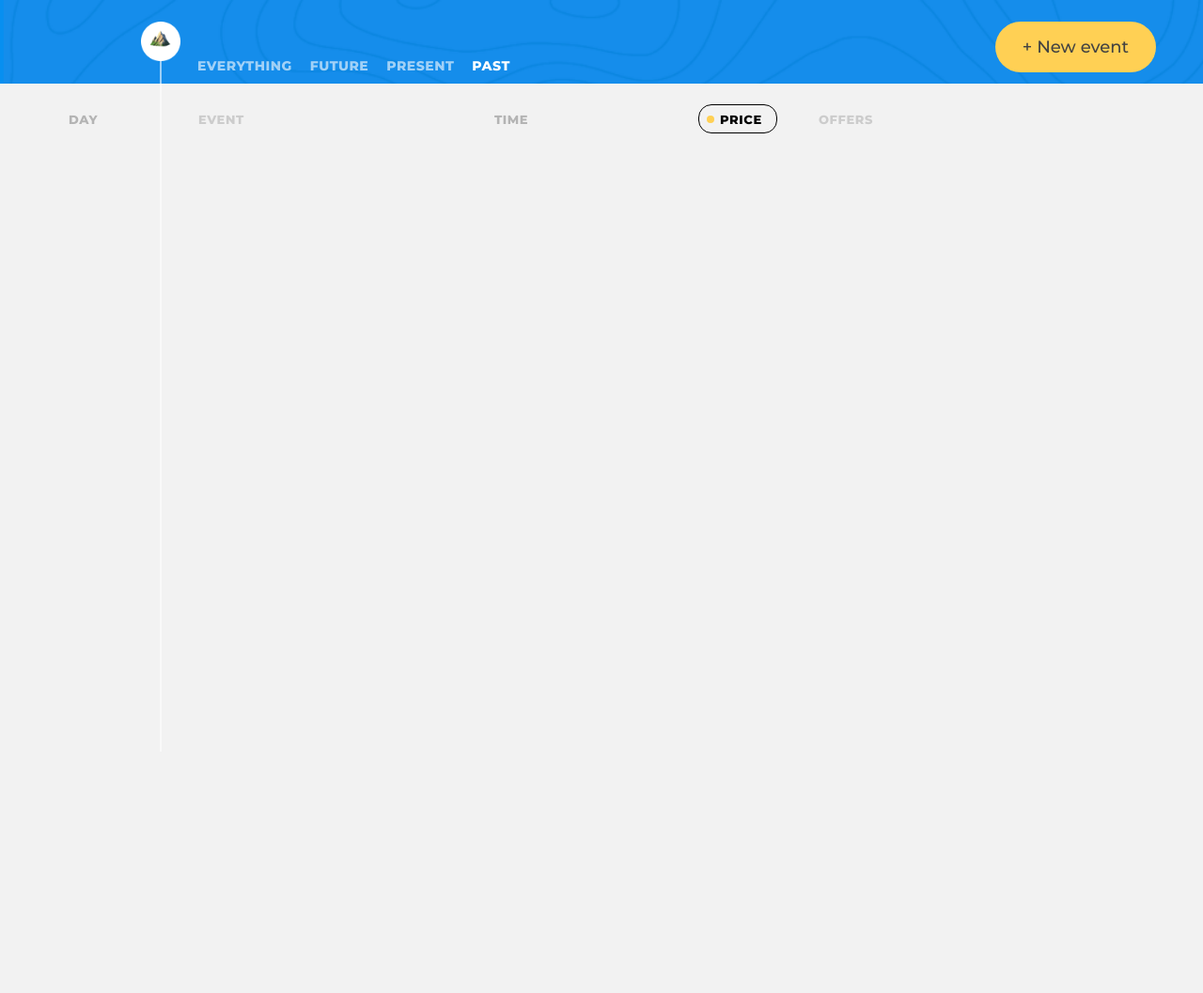
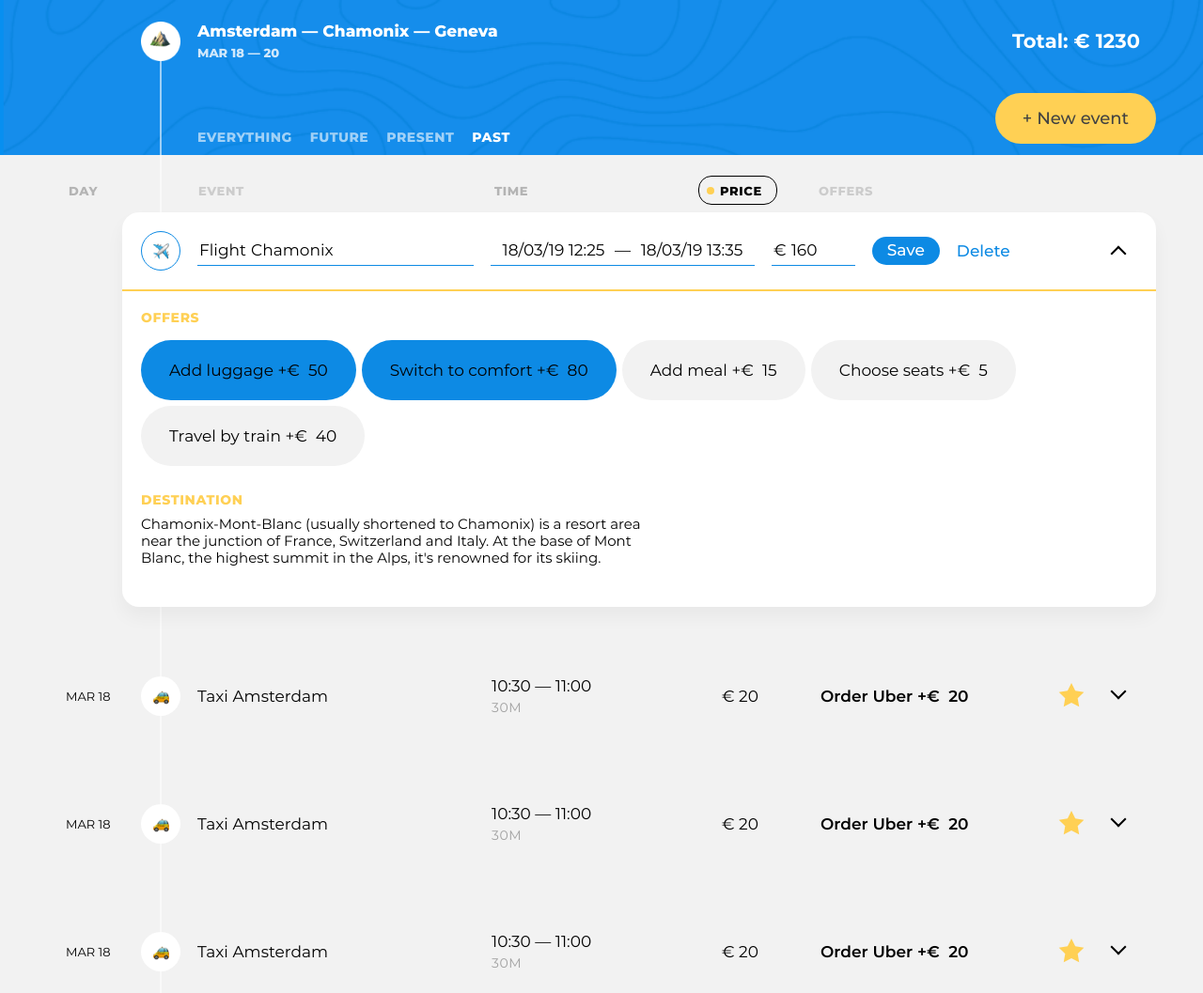
Before and after one commit to htmlacademy-ecmascript/1919267-big-trip-21, a website built with webpack: page public/index.html in a window 1280 px wide. Shown: the whole page at 94% size. Before the commit the page ends 800 px from the top, so only its background shows below. Built offline with nearby package versions, Linux system fonts and the light colour scheme.

Commit message:
добавляет events-presenter и подключает в main

```diff
--- a/src/main.js
+++ b/src/main.js
@@ -1,9 +1,13 @@
-import { render } from './render.js';
+import EventsPresenter from './presenter/events-presenter.js';
+import { render, RenderPosition } from './render.js';
 import FiltersView from './view/filters-view.js';
-import TripSortView from './view/trip-sort-view.js';
+import TripInfoView from './view/trip-info-view.js';
 
+const tripMainContainer = document.querySelector('.trip-main');
+const tripEventsBoardContainer = document.querySelector('.trip-events');
 const filtersContainer = document.querySelector('.trip-controls__filters');
-const tripSortContainer = document.querySelector('.trip-events');
+const eventsBoardPresenter = new EventsPresenter({tripEventsBoardContainer: tripEventsBoardContainer});
 
+render(new TripInfoView(), tripMainContainer, RenderPosition.AFTERBEGIN);
 render(new FiltersView(), filtersContainer);
-render(new TripSortView(), tripSortContainer);
+eventsBoardPresenter.init();
--- /dev/null
+++ b/src/presenter/events-presenter.js
@@ -0,0 +1,25 @@
+import {render, RenderPosition} from '../render.js';
+import EventsListView from '../view/events-list-view.js';
+import TripSortView from '../view/trip-sort-view.js';
+import EventEditView from '../view/event-edit-view.js';
+import EventsListItemView from '../view/events-list-item-view.js';
+
+export default class EventsPresenter {
+  tripSortComponent = new TripSortView();
+  eventsListComponent = new EventsListView();
+  eventEditComponent = new EventEditView();
+
+  constructor({tripEventsBoardContainer}) {
+    this.tripEventsBoardContainer = tripEventsBoardContainer;
+  }
+
+  init() {
+    render(this.tripSortComponent, this.tripEventsBoardContainer);
+    render(this.eventsListComponent, this.tripEventsBoardContainer);
+    render(this.eventEditComponent, this.eventsListComponent.getElement(), RenderPosition.AFTERBEGIN);
+
+    for (let i = 0; i < 3; i++) {
+      render(new EventsListItemView(), this.eventsListComponent.getElement());
+    }
+  }
+}
--- a/src/view/point-edit-view.js
+++ b/src/view/event-edit-view.js
@@ -1,6 +1,6 @@
 import { createElement } from '../render.js';
 
-function createPointEditTemplate() {
+function createEventEditTemplate() {
   return (
     `<li class="trip-events__item">
               <form class="event event--edit" action="#" method="post">
@@ -68,7 +68,7 @@ function createPointEditTemplate() {
                     <label class="event__label  event__type-output" for="event-destination-1">
                       Flight
                     </label>
-                    <input class="event__input  event__input--destination" id="event-destination-1" type="text" name="event-destination" value="" list="destination-list-1">
+                    <input class="event__input  event__input--destination" id="event-destination-1" type="text" name="event-destination" value="Chamonix" list="destination-list-1">
                     <datalist id="destination-list-1">
                       <option value="Amsterdam"></option>
                       <option value="Geneva"></option>
@@ -78,10 +78,10 @@ function createPointEditTemplate() {
 
                   <div class="event__field-group  event__field-group--time">
                     <label class="visually-hidden" for="event-start-time-1">From</label>
-                    <input class="event__input  event__input--time" id="event-start-time-1" type="text" name="event-start-time" value="19/03/19 00:00">
+                    <input class="event__input  event__input--time" id="event-start-time-1" type="text" name="event-start-time" value="18/03/19 12:25">
                     &mdash;
                     <label class="visually-hidden" for="event-end-time-1">To</label>
-                    <input class="event__input  event__input--time" id="event-end-time-1" type="text" name="event-end-time" value="19/03/19 00:00">
+                    <input class="event__input  event__input--time" id="event-end-time-1" type="text" name="event-end-time" value="18/03/19 13:35">
                   </div>
 
                   <div class="event__field-group  event__field-group--price">
@@ -89,11 +89,14 @@ function createPointEditTemplate() {
                       <span class="visually-hidden">Price</span>
                       &euro;
                     </label>
-                    <input class="event__input  event__input--price" id="event-price-1" type="text" name="event-price" value="">
+                    <input class="event__input  event__input--price" id="event-price-1" type="text" name="event-price" value="160">
                   </div>
 
                   <button class="event__save-btn  btn  btn--blue" type="submit">Save</button>
-                  <button class="event__reset-btn" type="reset">Cancel</button>
+                  <button class="event__reset-btn" type="reset">Delete</button>
+                  <button class="event__rollup-btn" type="button">
+                    <span class="visually-hidden">Open event</span>
+                  </button>
                 </header>
                 <section class="event__details">
                   <section class="event__section  event__section--offers">
@@ -105,16 +108,16 @@ function createPointEditTemplate() {
                         <label class="event__offer-label" for="event-offer-luggage-1">
                           <span class="event__offer-title">Add luggage</span>
                           &plus;&euro;&nbsp;
-                          <span class="event__offer-price">30</span>
+                          <span class="event__offer-price">50</span>
                         </label>
                       </div>
 
                       <div class="event__offer-selector">
                         <input class="event__offer-checkbox  visually-hidden" id="event-offer-comfort-1" type="checkbox" name="event-offer-comfort" checked>
                         <label class="event__offer-label" for="event-offer-comfort-1">
-                          <span class="event__offer-title">Switch to comfort class</span>
+                          <span class="event__offer-title">Switch to comfort</span>
                           &plus;&euro;&nbsp;
-                          <span class="event__offer-price">100</span>
+                          <span class="event__offer-price">80</span>
                         </label>
                       </div>
 
@@ -146,15 +149,20 @@ function createPointEditTemplate() {
                       </div>
                     </div>
                   </section>
+
+                  <section class="event__section  event__section--destination">
+                    <h3 class="event__section-title  event__section-title--destination">Destination</h3>
+                    <p class="event__destination-description">Chamonix-Mont-Blanc (usually shortened to Chamonix) is a resort area near the junction of France, Switzerland and Italy. At the base of Mont Blanc, the highest summit in the Alps, it's renowned for its skiing.</p>
+                  </section>
                 </section>
               </form>
             </li>`
   );
 }
 
-export default class PointEditView {
+export default class EventEditView {
   getTemplate() {
-    return createPointEditTemplate();
+    return createEventEditTemplate();
   }
 
   getElement() {
--- a/src/view/new-point-view.js
+++ b/src/view/new-event-view.js
@@ -1,6 +1,6 @@
 import { createElement } from '../render.js';
 
-function createNewPointTemplate() {
+function createNewEventTemplate() {
   return (
     `<form class="event event--edit" action="#" method="post">
                 <header class="event__header">
@@ -165,9 +165,9 @@ function createNewPointTemplate() {
   );
 }
 
-export default class NewPointView {
+export default class NewEventView {
   getTemplate() {
-    return createNewPointTemplate();
+    return createNewEventTemplate();
   }
 
   getElement() {
--- /dev/null
+++ b/src/view/trip-info-view.js
@@ -0,0 +1,34 @@
+import { createElement } from '../render.js';
+
+function createTripInfoTemplate() {
+  return (
+    `<section class="trip-main__trip-info  trip-info">
+            <div class="trip-info__main">
+              <h1 class="trip-info__title">Amsterdam &mdash; Chamonix &mdash; Geneva</h1>
+
+              <p class="trip-info__dates">Mar 18&nbsp;&mdash;&nbsp;20</p>
+            </div>
+
+            <p class="trip-info__cost">
+              Total: &euro;&nbsp;<span class="trip-info__cost-value">1230</span>
+            </p>
+          </section>`
+  );
+}
+
+export default class TripInfoView {
+  getTemplate() {
+    return createTripInfoTemplate();
+  }
+
+  getElement() {
+    if (!this.element) {
+      this.element = createElement(this.getTemplate());
+    }
+    return this.element;
+  }
+
+  removeElement() {
+    this.element = null;
+  }
+}
```
Also changed, not shown: public/index.html (+0 -1 lines).
